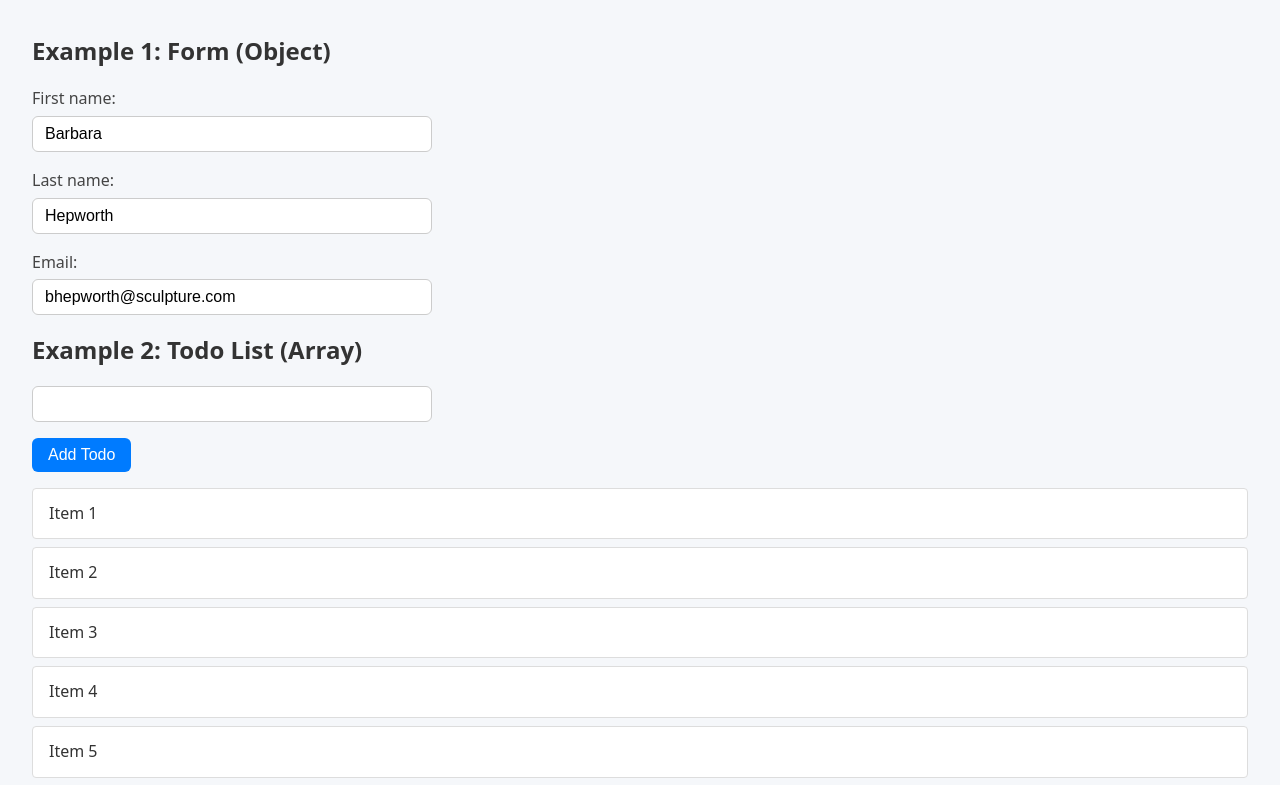
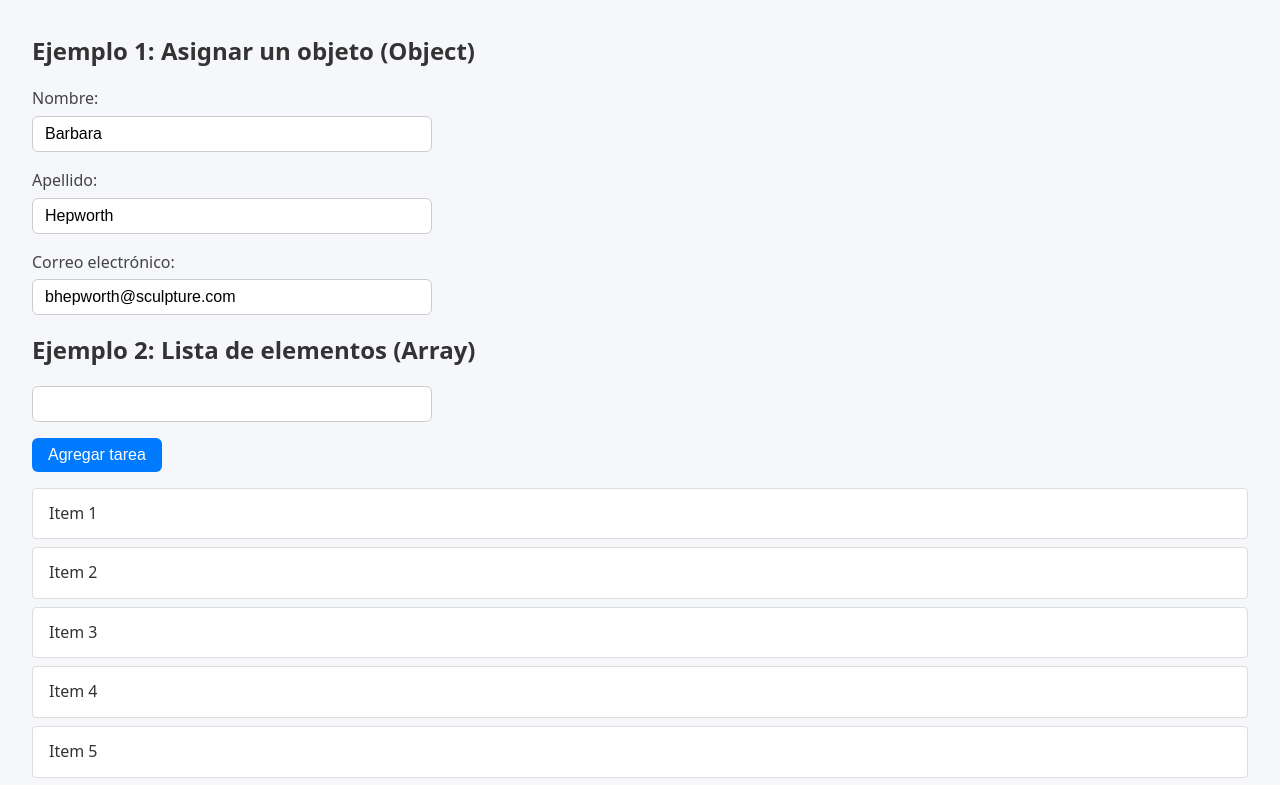
Before and after one commit to Frank0125/LightingTalk_useState, a Next.js app: page / in a window 1280 px wide. Shown: the top 785 px of the page. Built offline with nearby package versions, Linux system fonts and the light colour scheme.

Commit message:
ADD: Corrections and comments

```diff
--- a/src/app/page.tsx
+++ b/src/app/page.tsx
@@ -3,7 +3,7 @@
 import React, { useState } from 'react';
 import "@/styles/app.css";
 
-// Example 1: Form (Object)
+//* Ejemplo 1: Asignar un objeto al useState(Object)
 function Form() {
   const [form, setForm] = useState({
     firstName: 'Barbara',
@@ -14,11 +14,18 @@ function Form() {
   return (
     <div>
       <label>
-        First name:
+        Nombre:
         <input
           value={form.firstName}
           onChange={(e) => {
             setForm({
+              /**
+               * ! No funciona:
+               form.firstName = e.target.value
+
+               * * Pero sí:
+              */
+
               ...form,
               firstName: e.target.value,
             });
@@ -26,7 +33,7 @@ function Form() {
         />
       </label>
       <label>
-        Last name:
+        Apellido:
         <input
           value={form.lastName}
           onChange={(e) => {
@@ -38,7 +45,7 @@ function Form() {
         />
       </label>
       <label>
-        Email:
+        Correo electrónico:
         <input
           value={form.email}
           onChange={(e) => {
@@ -53,9 +60,9 @@ function Form() {
   );
 }
 
-// Example 2: Todo List (Array)
+//* Ejemplo 2: Lista de tareas (Array)
 function TodoList() {
-  const [todos, setTodos] = useState(createInitialTodos);
+  const [todos, setTodos] = useState(createInitialTodos); //*tareas
 
   const [text, setText] = useState('');
 
@@ -88,7 +95,7 @@ function TodoList() {
           ]);
         }}
       >
-        Add Todo
+        Agregar tarea
       </button>
       <ul>
         {todos.map((item) => (
@@ -99,36 +106,37 @@ function TodoList() {
   );
 }
 
-// Example 3: Form Reset (Using Key to Reset State)
+//* Ejemplo 3: Reiniciar formulario (Usando "key" para reiniciar estado)
 function App() {
   const [version, setVersion] = useState(0);
 
   function handleReset() {
-    setVersion(version + 1); // Change version to reset form
+    setVersion(version + 1); //* Cambia la versión para reiniciar el formulario
   }
 
   return (
     <div>
-      <button onClick={handleReset}>Reset Form</button>
-      <Form key={version} />
+      <button onClick={handleReset}>Reiniciar formulario</button>
+      <Form key={version} /> //* A partir del atributo "key" podemos comandar re-renders
     </div>
   );
 }
 
-// Example 4: Tracking Changes Between Renders
+//* Ejemplo 4: Seguimiento de cambios entre renderizados
 function CountLabel( {count } : { count : number} ) {
   const [prevCount, setPrevCount] = useState(count);
+  //* Podemos asignarle tipo a un estado con <>
   const [trend, setTrend] = useState<string | null>(null);
 
   if (prevCount !== count) {
     setPrevCount(count);
-    setTrend(count > prevCount ? 'increasing' : 'decreasing');
+    setTrend(count > prevCount ? 'aumentando' : 'disminuyendo');
   }
 
   return (
     <div>
       <h1>{count}</h1>
-      {trend && <p>The count is {trend}</p>}
+      {trend && <p>El contador está {trend}</p>}
     </div>
   );
 }
@@ -136,13 +144,13 @@ function CountLabel( {count } : { count : number} ) {
 export default function MainApp() {
   return (
     <div>
-      <h2>Example 1: Form (Object)</h2>
+      <h2>Ejemplo 1: Asignar un objeto (Object)</h2>
       <Form />
-      <h2>Example 2: Todo List (Array)</h2>
+      <h2>Ejemplo 2: Lista de elementos (Array)</h2>
       <TodoList />
-      <h2>Example 3: Form Reset</h2>
+      <h2>Ejemplo 3: Reiniciar formulario</h2>
       <App />
-      <h2>Example 4: Tracking Changes Between Renders</h2>
+      <h2>Ejemplo 4: Seguimiento de cambios entre renderizados</h2>
       <CountLabel count={5} />
     </div>
   );
```
